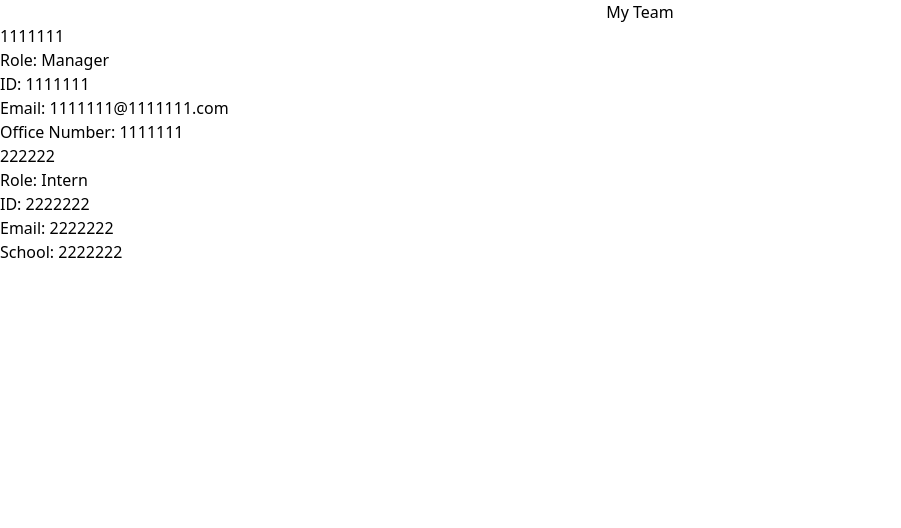
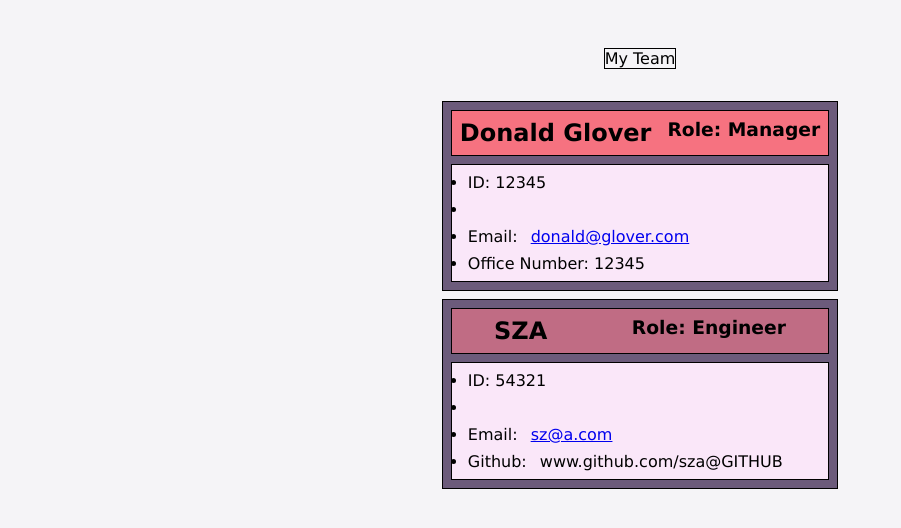
Before and after one commit to Honey8131/team-profile-generator, a website: page dist/index.html in a window 1280 px wide. Shown: the whole page, without its empty margins (0-901 px from the left). Drawn offline with nearby package versions, Linux system fonts and the light colour scheme.

Commit message:
Fixed css issue

```diff
--- a/dist/index.html
+++ b/dist/index.html
@@ -3,7 +3,7 @@
     <html>
         <head>
             <title>Team Profile</title>
-            <link href="https://unpkg.com/tailwindcss@^2/dist/tailwind.min.css" rel="stylesheet">
+            <link href="/dist/style.css" rel="stylesheet">
             <link rel= stylesheet" href="../dist/style.css"><source src="../page-template.js" type="page-template">
         </head>
         <body>
@@ -16,28 +16,28 @@
 
     <div id="Manager-card" class="box card">
         <div class="box name-role manager-name">
-            <h2>1111111</h2>
+            <h2>Donald Glover</h2>
             <h3>Role: Manager</h3>
         </div>
         <div class="box employee-info">
             <ul class="list-group">
-                <li class="list-group-item">ID: 1111111<li>
-                <li class="list-group-item">Email: <a href="mailto:1111111@1111111.com">1111111@1111111.com</a></li>
-                <li class="list-group-item">Office Number: 1111111</li>
+                <li class="list-group-item">ID: 12345<li>
+                <li class="list-group-item">Email: <a href="mailto:donald@glover.com">donald@glover.com</a></li>
+                <li class="list-group-item">Office Number: 12345</li>
             </ul>
         </div>
     </div>
 
-    <div id="Intern-card" class="box card">
-        <div class="box name-role intern-name">
-            <h2>222222</h2>
-            <h3>Role: Intern</h3>
+    <div id="Engineer-card" class="box card">
+        <div class="box name-role engineer-name">
+            <h2>SZA</h2>
+            <h3>Role: Engineer</h3>
         </div>
         <div class="box employee-info">
             <ul class="list-group">
-                <li class="list-group-item">ID: 2222222<li>
-                <li class="list-group-item">Email: <a href="mailto:2222222">2222222</a></li>
-                <li class="list-group-item">School: 2222222</li>
+                <li class="list-group-item">ID: 54321<li>
+                <li class="list-group-item">Email: <a href="mailto:sz@a.com">sz@a.com</a></li>
+                <li class="list-group-item">Github: <ahref="https://www.github.comsza@GITHUB" target="_blank">www.github.com/sza@GITHUB</a></li>
             </ul>
         </div>
     </div>
--- a/dist/style.css
+++ b/dist/style.css
@@ -29,8 +29,8 @@ body {
 }
 
 .my-team { background-color: #b29ef7; }
-.manager-name { background-color: #ff3535;}
-.engineer-name { background-color: #95ff95;}
-.intern-name { background-color: #fff388; }
-.employee-info { background-color: #f5f4f7}
-.card { background-color: #355c7d;}
+.manager-name { background-color: #F67280;}
+.engineer-name { background-color: #C06C84;}
+.intern-name { background-color: #F8B195; }
+.employee-info { background-color: #fae7f9}
+.card { background-color: #6C5B7B;}
```
